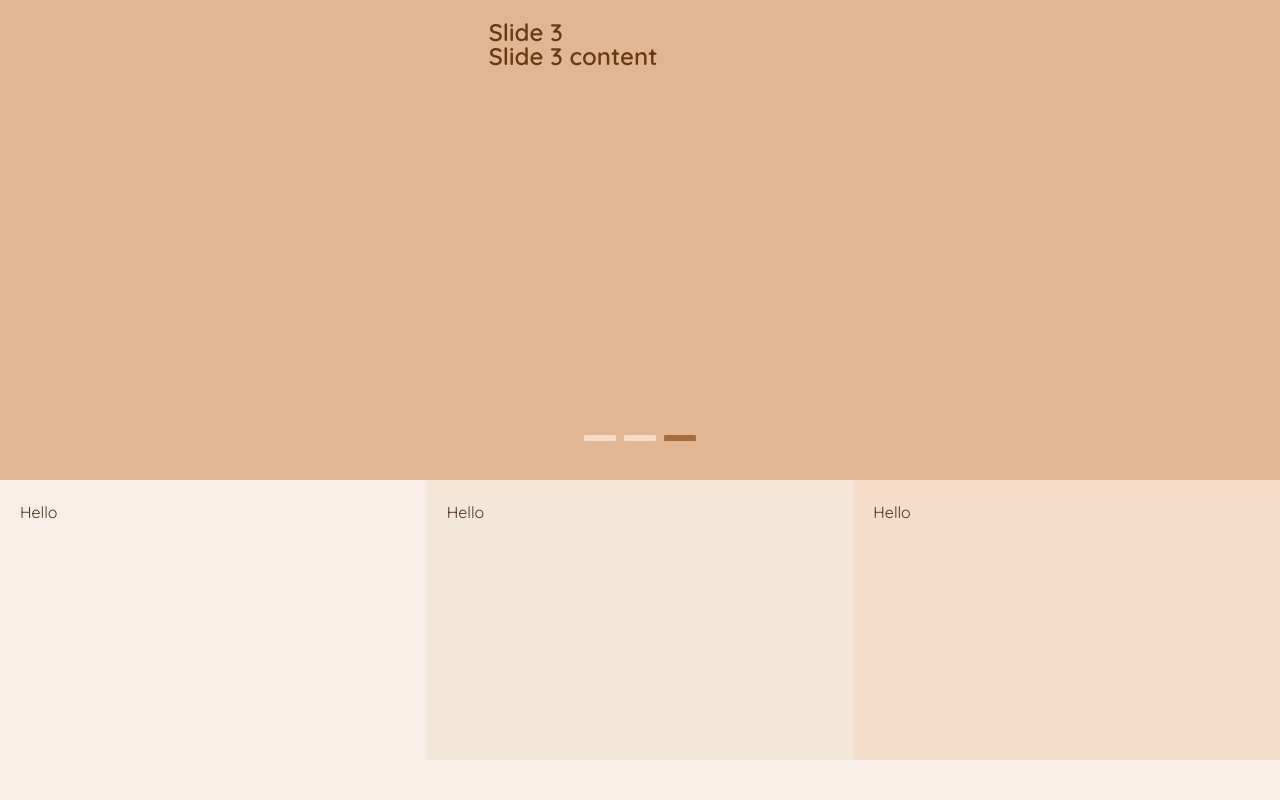
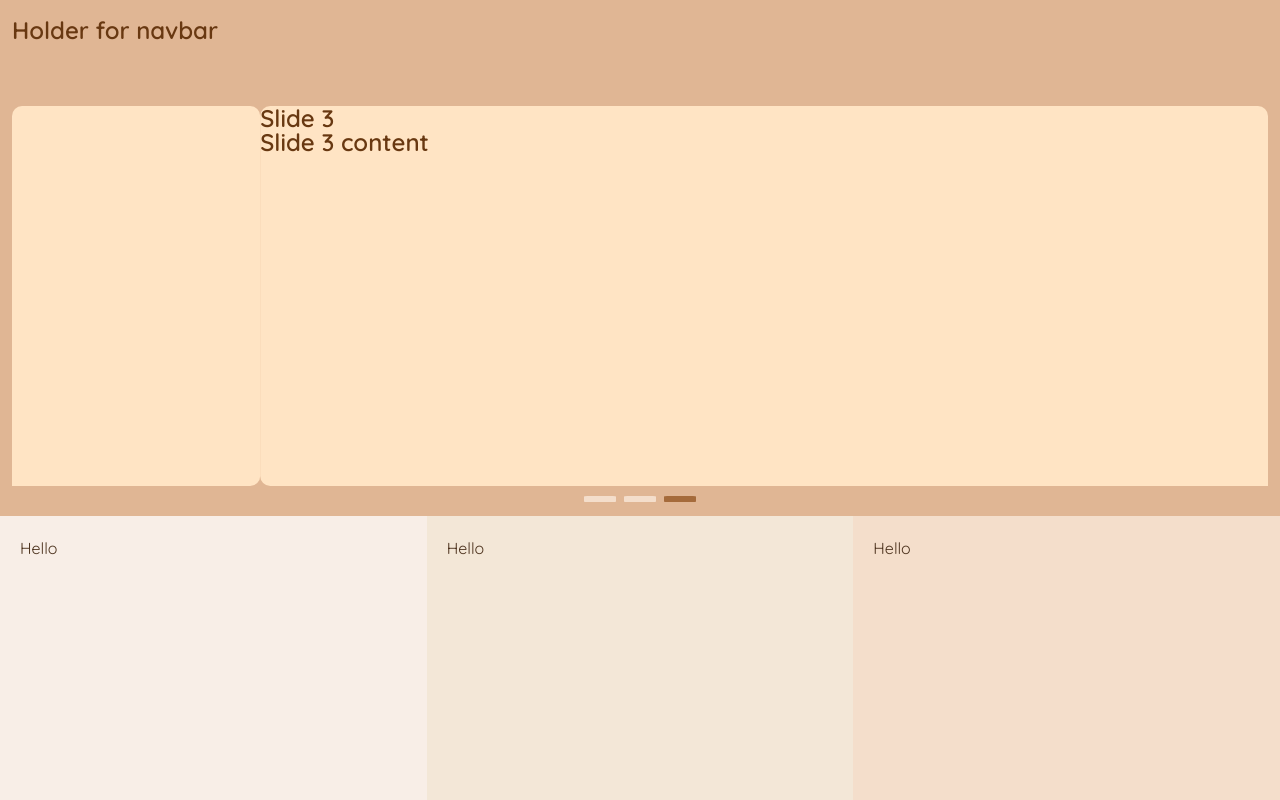
Before and after one commit to AimeeHa/Flashcards, a React (Vite) app in the folder flashcard-react/: page / in a window 1280 px wide. Built offline with nearby package versions, Linux system fonts and the light colour scheme.

Commit message:
added placeholder for navbar & updated css to better fit

```diff
--- a/flashcard-react/src/App.css
+++ b/flashcard-react/src/App.css
@@ -1,28 +1,44 @@
 /* color testing */
-div {
+* {
   margin: 0;
 }
 
-#one {
+/* temp TO BE CHANGED */
+.temp {
   background-color: #e0b694;
   color: #683811;
   font-weight: 600;
   font-size: 24px;
-  padding: 20px;
-  height: 440px;
+  padding: 18px 12px 12px;
+  height: 64px;
+}
+
+#homepage {
+  display: flex;
+  flex-direction: column;
+  min-height: 100vh;
+}
+
+#banner {
+  background-color: #e0b694;
+  color: #683811;
+  font-weight: 600;
+  font-size: 24px;
+  padding: 12px 12px 0px 12px;
+  height: 410px;
 }
 
 #lower-half {
   display: flex;
   justify-content: center;
   width: 100%;
+  flex-grow: 1;
 }
 
 #lower-half > div {
   padding: 20px;
   width: 100%;
   color: #4c321d;
-  height: 240px;
 }
 
 #three {
--- a/flashcard-react/src/App.tsx
+++ b/flashcard-react/src/App.tsx
@@ -5,7 +5,9 @@ import Slideshow from './Slideshow';
 function App() {
   return (
     <>
-      <div id="one">
+      <div id="homepage">
+        <div className="temp">Holder for navbar</div>
+        <div id="banner">
           <Slideshow></Slideshow>
         </div>
         <div id="lower-half">
@@ -13,6 +15,7 @@ function App() {
           <div id="three">Hello</div>
           <div id="four">Hello</div>
         </div>
+      </div>
     </>
   );
 }
--- a/flashcard-react/src/Slideshow.css
+++ b/flashcard-react/src/Slideshow.css
@@ -1,7 +1,8 @@
 .slideshow {
   margin: 0 auto;
   overflow: hidden;
-  max-width: 500px;
+  max-width: 100%;
+  border-radius: 10px;
 }
 
 .slideshowSlider {
@@ -11,9 +12,10 @@
 
 .slide {
   display: inline-block;
-  height: 400px;
+  min-height: 380px;
   width: 100%;
-  border-radius: 40px;
+  border-radius: 10px;
+  background-color: bisque;
 }
 
 /* Buttons */
@@ -29,7 +31,7 @@
   border-radius: 10%;
 
   cursor: pointer;
-  margin: 10px 4px 0px;
+  margin: 10px 4px;
 
   background-color: #f4decb;
 }
--- a/flashcard-react/src/Slideshow.tsx
+++ b/flashcard-react/src/Slideshow.tsx
@@ -42,18 +42,12 @@ function Slideshow() {
         className="slideshowSlider"
         style={{ transform: `translate3d(${-index * 100}%, 0, 0)` }}
       >
-        {slides.map(
-          ({ title, content }, index) => (
-            // to see the console.log, will remove laters
-            console.log('slides.map', index, title),
-            (
-              <div className="slide" key={index}>
-                {title} <br />
-                {content}
-              </div>
-            )
-          ),
-        )}
+        {slides.map(({ title, content }, index) => (
+          <div className="slide" key={index}>
+            {title} <br />
+            {content}
+          </div>
+        ))}
       </div>
 
       <div className="slideshowDots">
```
Lines whose indentation alone changed are shown as unchanged.
